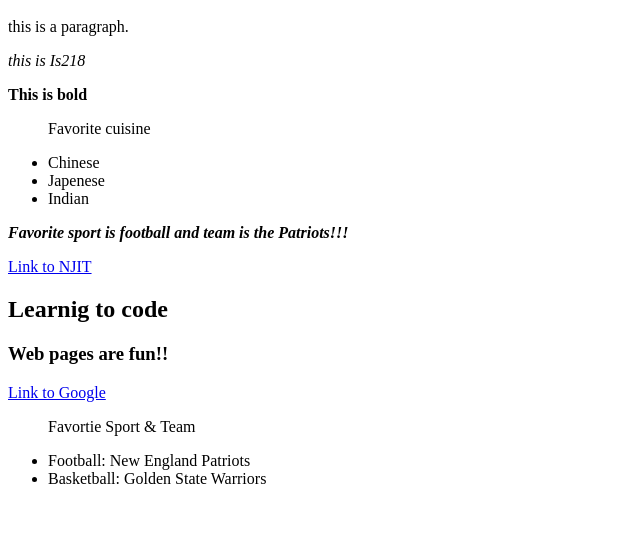
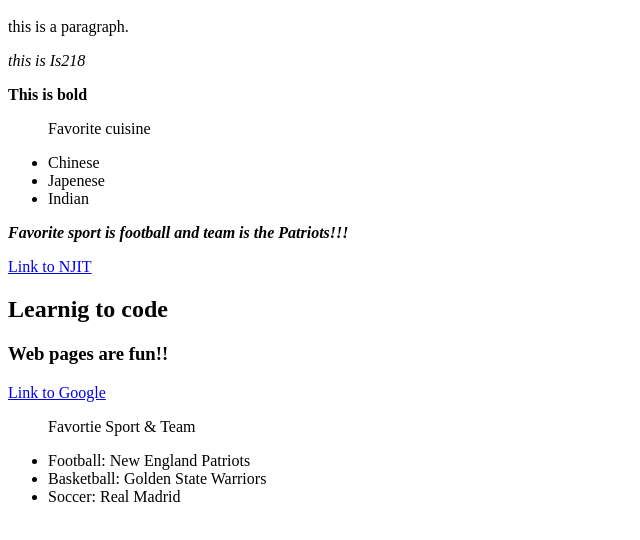
Before and after one commit to arvindh21/IS217spring, a plain HTML site: page index.html in a window 1280 px wide. Shown: the part 48-588 px from the top of the page, without its empty margins (0-640 px from the left). Drawn offline with Linux system fonts and the light colour scheme.

Commit message:
#3 on the list

```diff
--- a/index.html
+++ b/index.html
@@ -17,3 +17,4 @@
 <ul><p>Favortie Sport & Team</p>
 <li>Football: New England Patriots</li>
 <li>Basketball: Golden State Warriors</li>
+<li>Soccer: Real Madrid</li>
```
